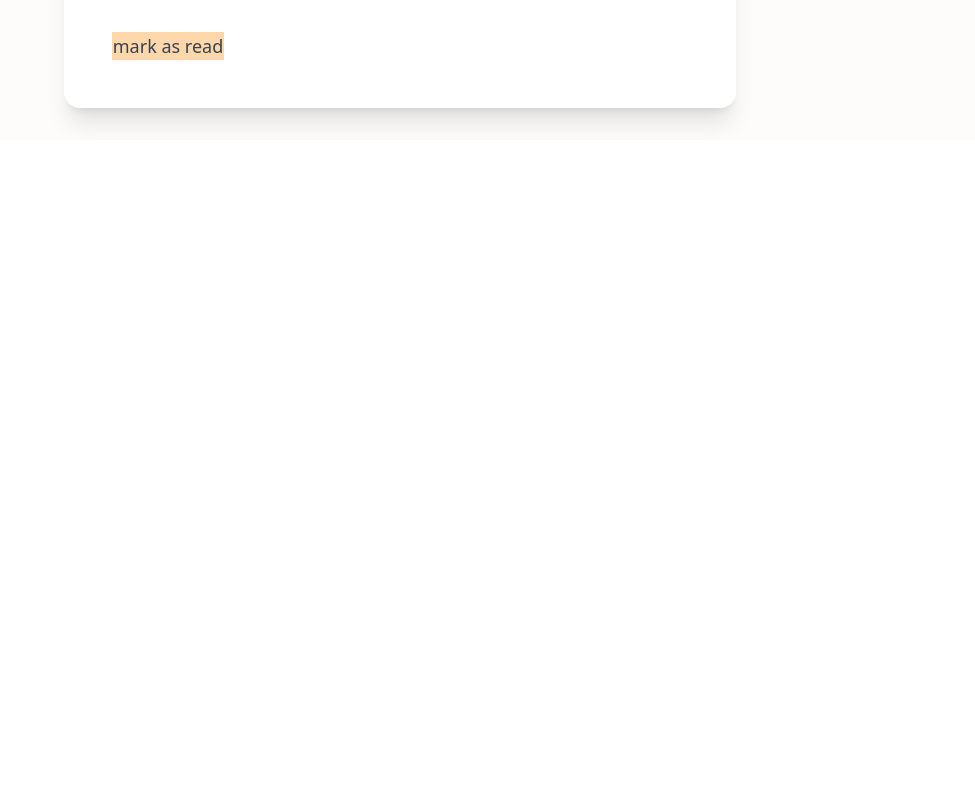
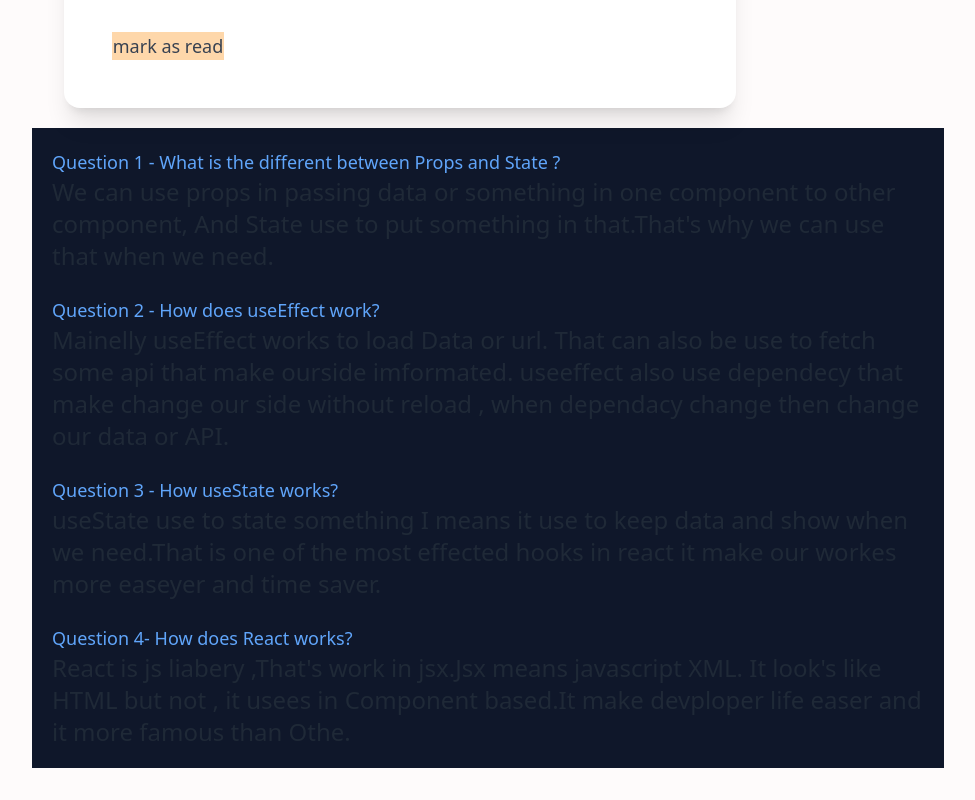
Before and after one commit to nahian255/uniquePande-b7-a8, a React (Vite) app: page / in a window 1280 px wide. Shown: the part 3078-3878 px from the top of the page, without its empty margins (0-975 px from the left). Before the commit the page ends 3218 px from the top, so only its background shows below. Built offline with nearby package versions, Linux system fonts and the light colour scheme.

Commit message:
question part done

```diff
--- a/src/App.jsx
+++ b/src/App.jsx
@@ -1,5 +1,6 @@
 
 import './App.css'
+import Footer from './Component/footer/Footer'
 import Header from './Component/Header/Header'
 import Main from './Component/Main/Main'
 
@@ -9,6 +10,7 @@ function App() {
     <div className="App">
       <Header></Header>
       <Main></Main>
+
     </div>
   )
 }
--- a/src/Component/Blog/Blog.jsx
+++ b/src/Component/Blog/Blog.jsx
@@ -1,5 +1,6 @@
 import React, { useEffect, useState } from 'react';
 import Card from '../Card/Card';
+import Footer from '../footer/Footer';
 import "./Blog.css"
 
 const Blog = ({ addToBookmark, addToTime }) => {
@@ -20,7 +21,10 @@ const Blog = ({ addToBookmark, addToTime }) => {
                     addToTime={addToTime}
                     card={card}
                 ></Card>)
+
+
             }
+            <Footer></Footer>
         </div>
     );
 };
--- /dev/null
+++ b/src/Component/footer/Footer.jsx
@@ -0,0 +1,28 @@
+import React from 'react';
+
+const Footer = () => {
+    return (
+        <div className='bg-slate-900 mt-5 p-5'>
+            <div>
+                <p className='text-lg text-blue-400'>Question 1 - What is the different between Props and State ?</p>
+                <p className='text-2xl'>We can use props in passing data or something in one component to other component, And State use to put something in that.That's why we can use that when we need.</p>
+            </div>
+            <div className='mt-6'>
+                <p className='text-lg text-blue-400'>Question 2 - How does useEffect work?</p>
+                <p className='text-2xl'>
+                    Mainelly useEffect works to load Data or url. That can also be use to fetch some api that make ourside imformated. useeffect also use dependecy that make change our side without reload , when dependacy change then change our data or API.
+                </p>
+            </div>
+            <div className='mt-6'>
+                <p className='text-lg text-blue-400'>Question 3 - How useState works?</p>
+                <p className='text-2xl'>useState use to state something I means it use to keep data and show when we need.That is one of the most effected hooks in react it make our workes more easeyer and time saver.</p>
+            </div>
+            <div className='mt-6'>
+                <p className='text-lg text-blue-400'>Question 4- How does React works?</p>
+                <p className='text-2xl'>React is js liabery ,That's work in jsx.Jsx means javascript XML. It look's like HTML but not , it usees in Component based.It make devploper life easer and it more famous than Othe.</p>
+            </div>
+        </div>
+    );
+};
+
+export default Footer;
```
